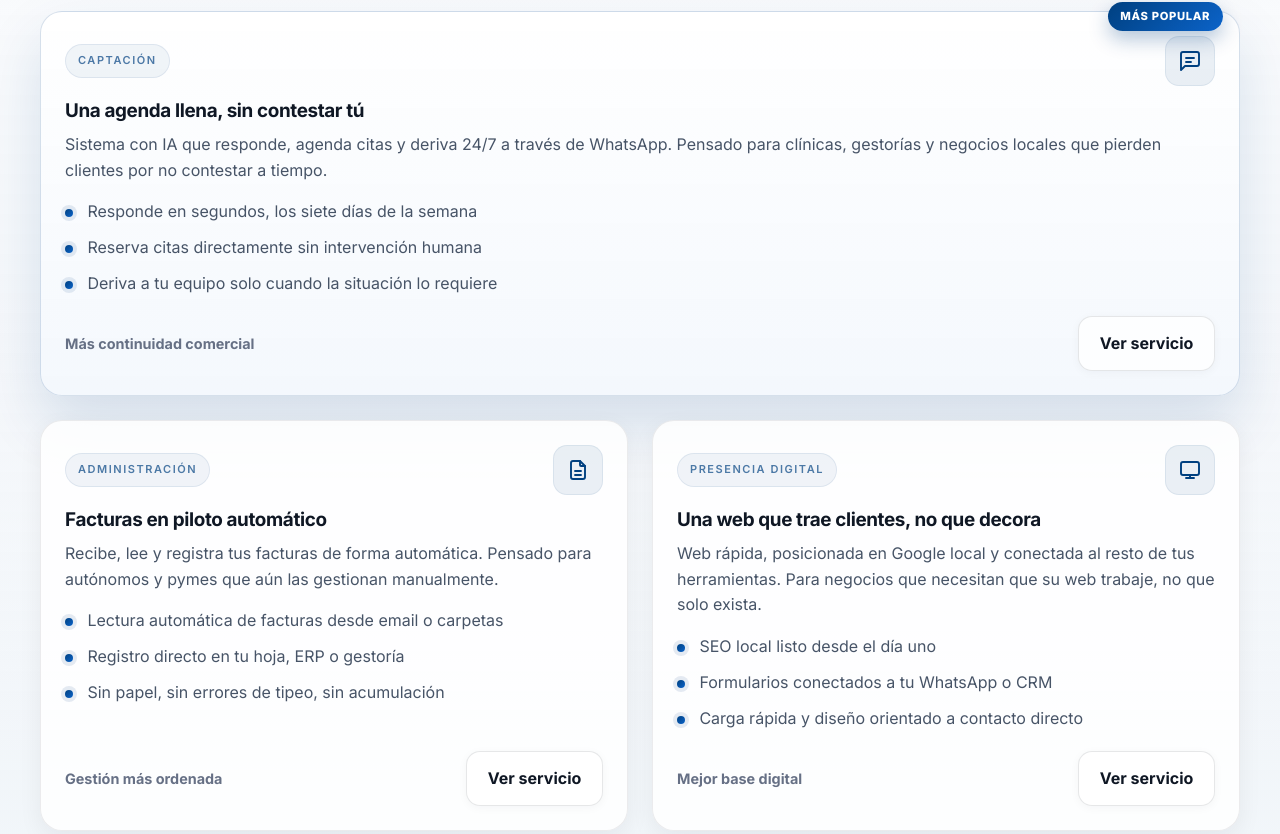
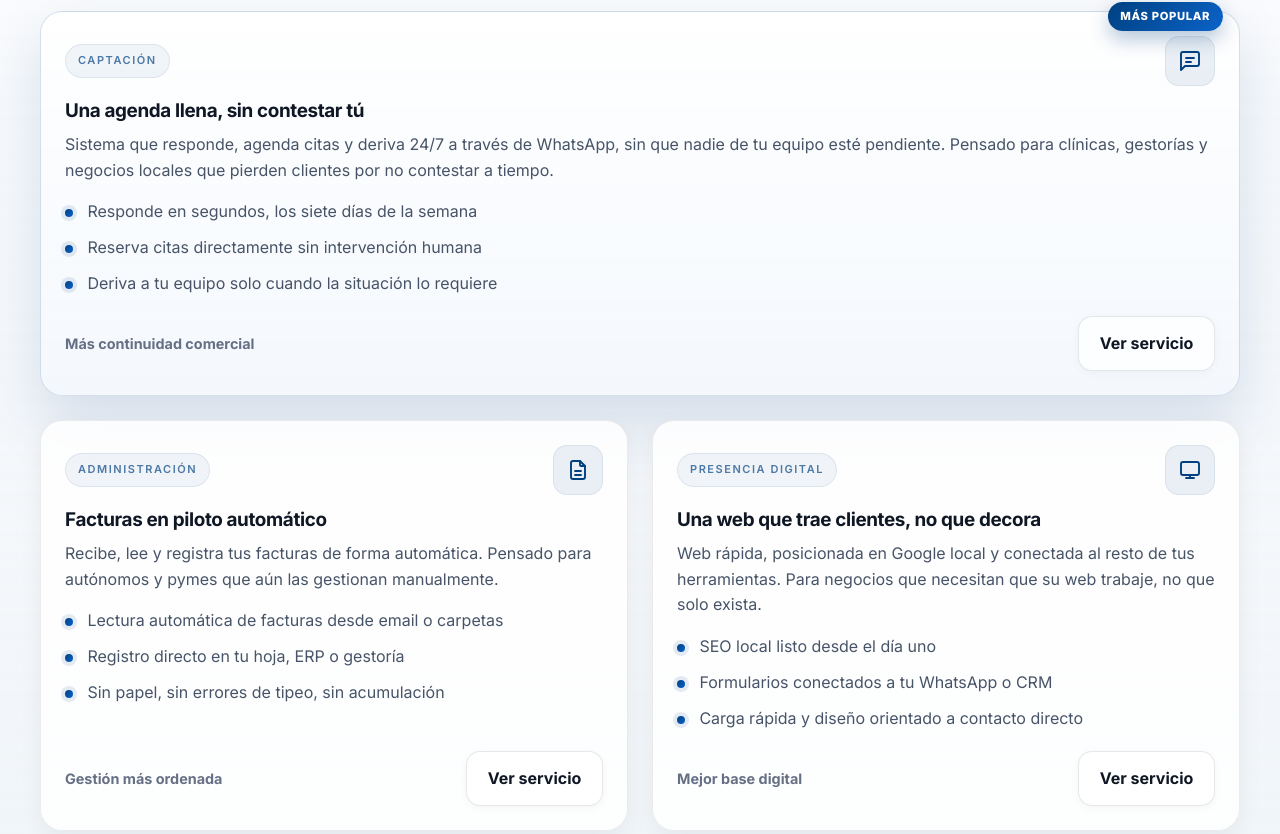
Before and after one commit to contapronow/contapronow-landing., a plain HTML site: page index.html in a window 1280 px wide. Shown: the part 2431-3265 px from the top of the page. Drawn offline with Linux system fonts and the light colour scheme.

Commit message:
Revise AI system description in index.html
Updated description of the AI system in the HTML file to emphasize that it operates without team oversight.

```diff
--- a/index.html
+++ b/index.html
@@ -425,7 +425,7 @@
             </div>
             <h3>Una agenda llena, sin contestar tú</h3>
             <p>
-              Sistema con IA que responde, agenda citas y deriva 24/7 a través de WhatsApp. Pensado para clínicas, gestorías y negocios locales que pierden clientes por no contestar a tiempo.
+              Sistema que responde, agenda citas y deriva 24/7 a través de WhatsApp, sin que nadie de tu equipo esté pendiente. Pensado para clínicas, gestorías y negocios locales que pierden clientes por no contestar a tiempo.
             </p>
             <ul class="mini-points mini-points-elevated">
               <li>Responde en segundos, los siete días de la semana</li>
```
